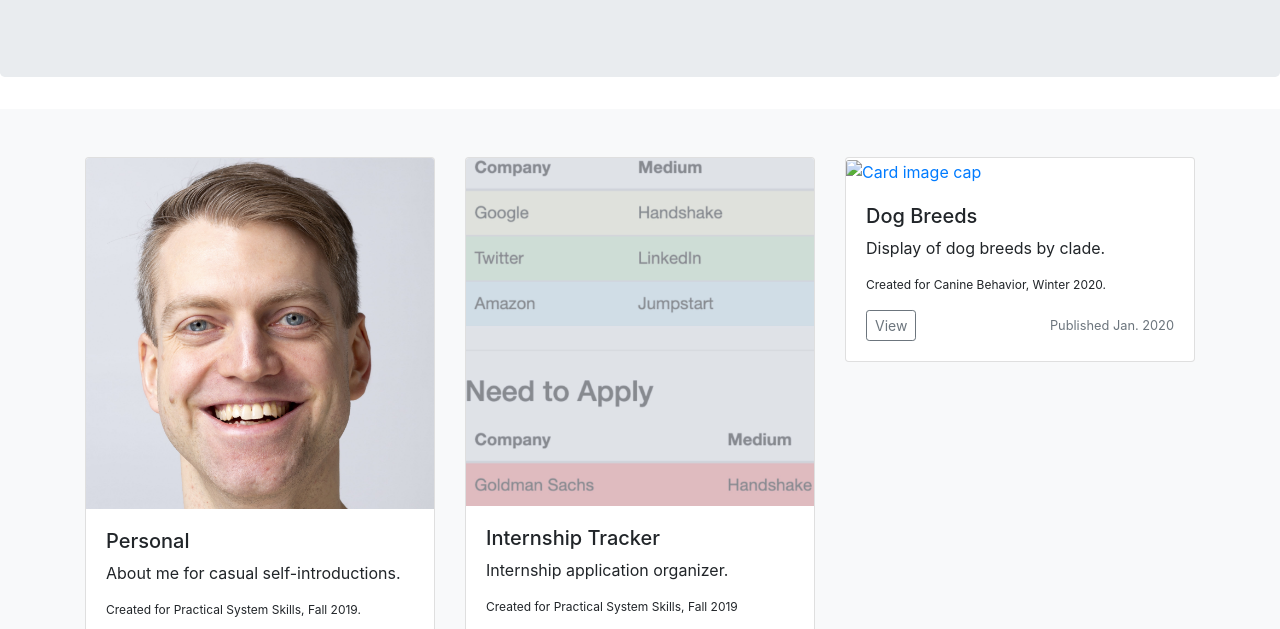
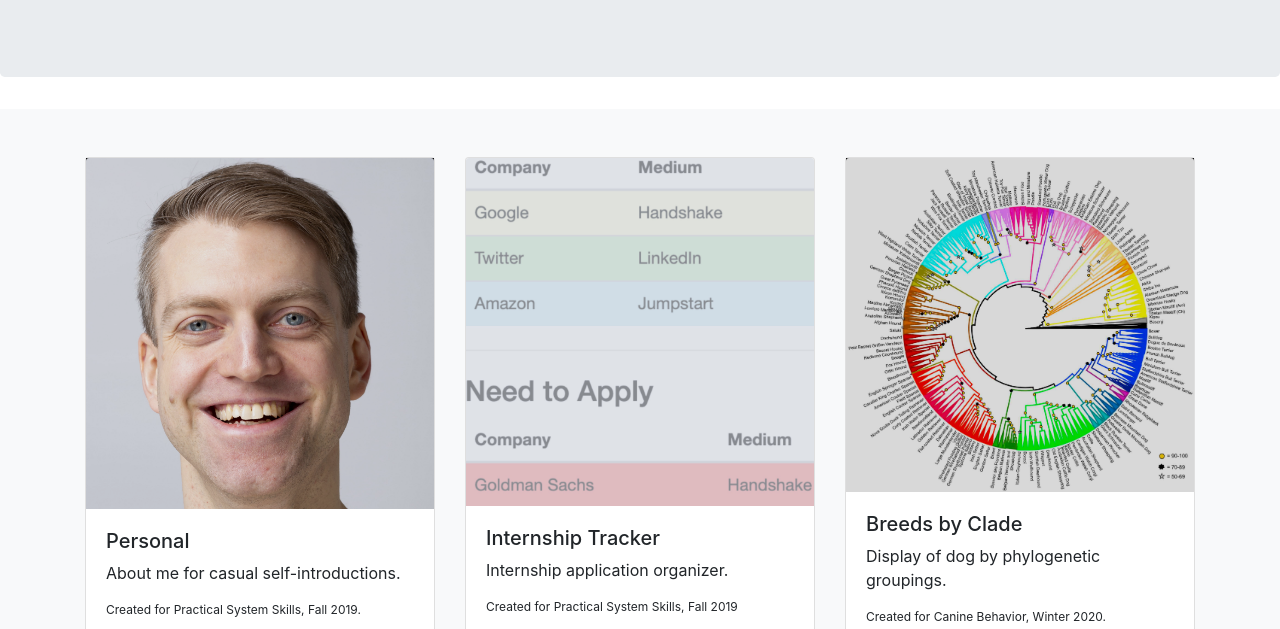
Before and after one commit to jweissko/jweissko.github.io, a plain HTML site: page index.html in a window 1280 px wide. Shown: the part 153-782 px from the top of the page. Drawn offline with nearby package versions, Linux system fonts and the light colour scheme; files that its build step writes are made by us from their sources.

Commit message:
Edit redirect page to link to breeds site

```diff
--- a/index.html
+++ b/index.html
@@ -41,13 +41,16 @@
           <div class="row">
             <div class="col-md-4">
               <div class="card mb-4 box-shadow">
+                <div style="background-color:black">
                   <a href="personal-site/index.html">
                     <img
                       class="card-img-top"
                       src="personal-site/jweissko.jpg"
                       alt="Card image cap"
+                      style="opacity:.9"
                     />
                   </a>
+                </div>
                 <div class="card-body">
                   <h5>Personal</h5>
                   <p class="card-text">
@@ -109,14 +112,17 @@
             </div>
             <div class="col-md-4">
               <div class="card mb-4 box-shadow">
+                <div style="background-color:black;">
                   <a href="breeds-site/index.html">
-                  <img class="card-img-top" src="breeds-site/.jpg" alt="Card
-                  image cap" href=personal-site/index.html />
+                    <img class="card-img-top" src="breeds-site/Cladogram.jpg"
+                    alt="cladogram" href=breeds-site/index.html style="
+                    opacity:.85;" ;/>
                   </a>
+                </div>
                 <div class="card-body">
-                  <h5>Dog Breeds</h5>
+                  <h5>Breeds by Clade</h5>
                   <p class="card-text">
-                    Display of dog breeds by clade.
+                    Display of dog by phylogenetic groupings.
                   </p>
                   <p class="card-text" style="font-size:.75em">
                     Created for Canine Behavior, Winter 2020.
```
Lines whose indentation alone changed are shown as unchanged.
